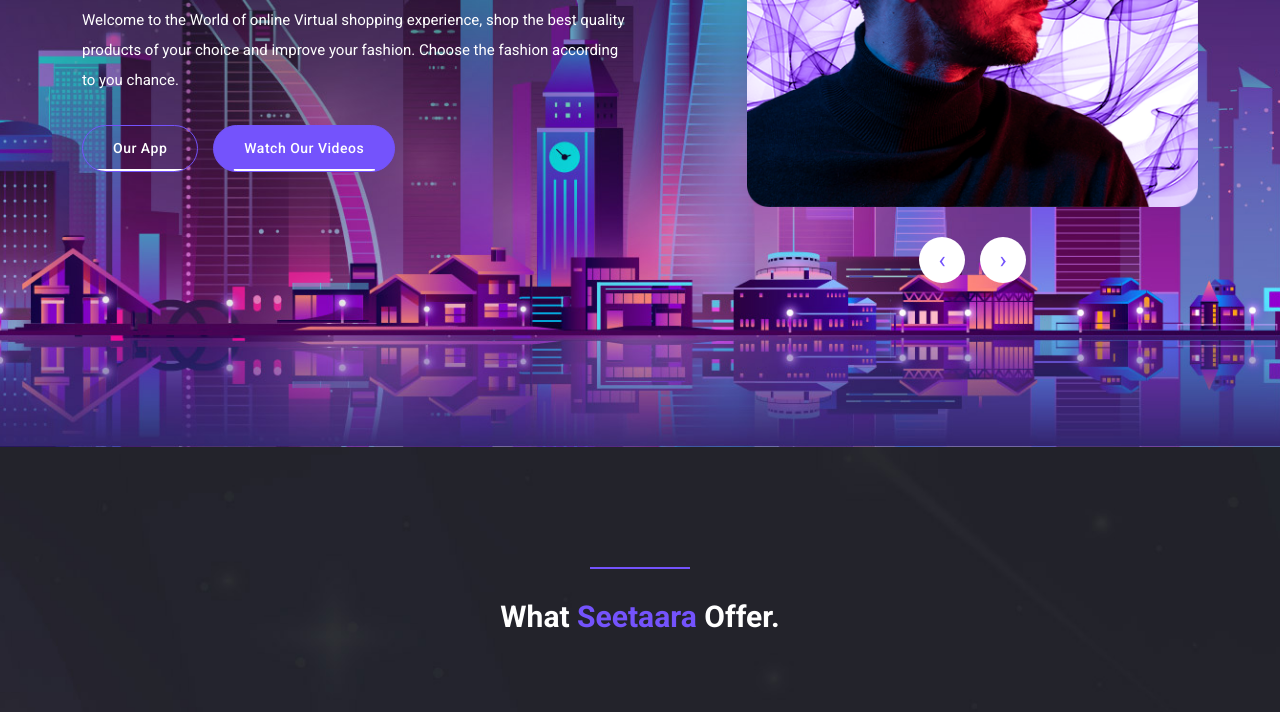
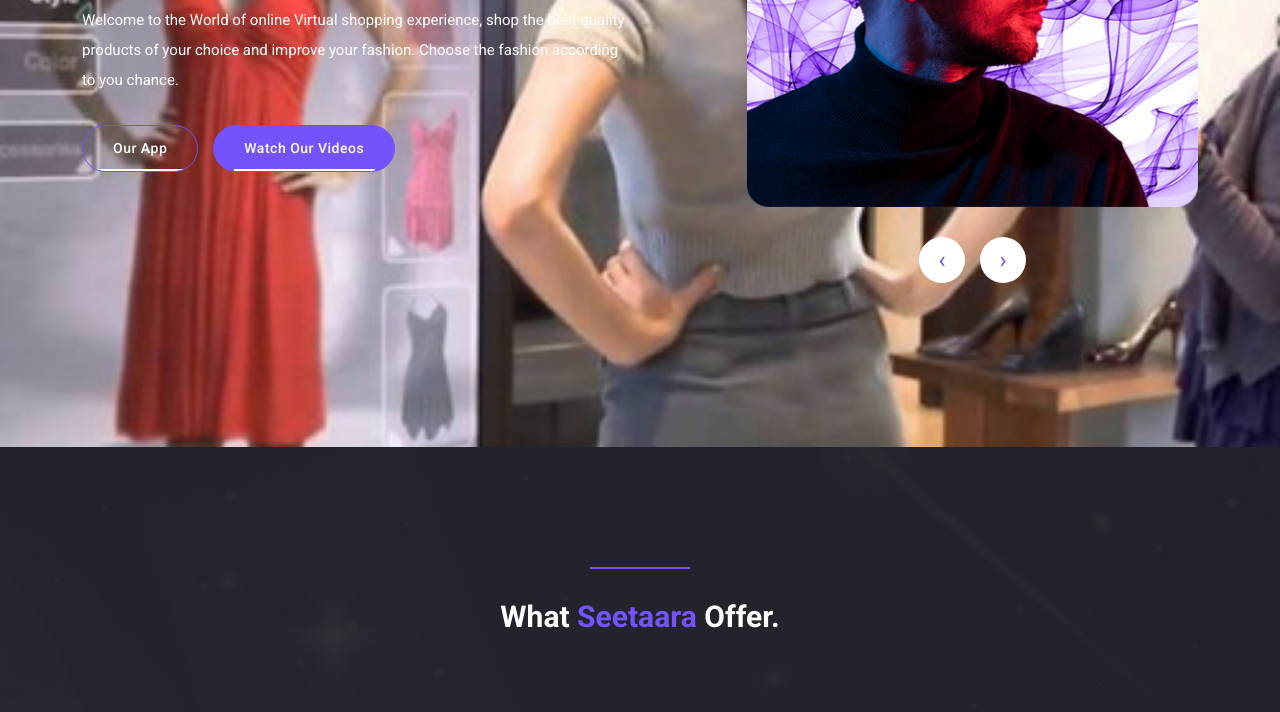
Before and after one commit to AdarshShukla1001/Seetaarav-2, a plain HTML site: page index.html in a window 1280 px wide. Shown: the part 420-1132 px from the top of the page. Drawn offline with nearby package versions, Linux system fonts and the light colour scheme.

Commit message:
banner changed

```diff
--- a/assets/css/templatemo-liberty-market.css
+++ b/assets/css/templatemo-liberty-market.css
@@ -728,7 +728,8 @@
 */
 
 .main-banner {
-  background-image: url(../images/banner-bg.jpg);
+  background-image: url(../images/banner.jpg);
+  /* background-image: url(../images/banner-bg.jpg); */
   background-repeat: no-repeat;
   background-position: center center;
   background-size: cover;
```
Also changed, not shown: assets/images/banner.jpg (added).
